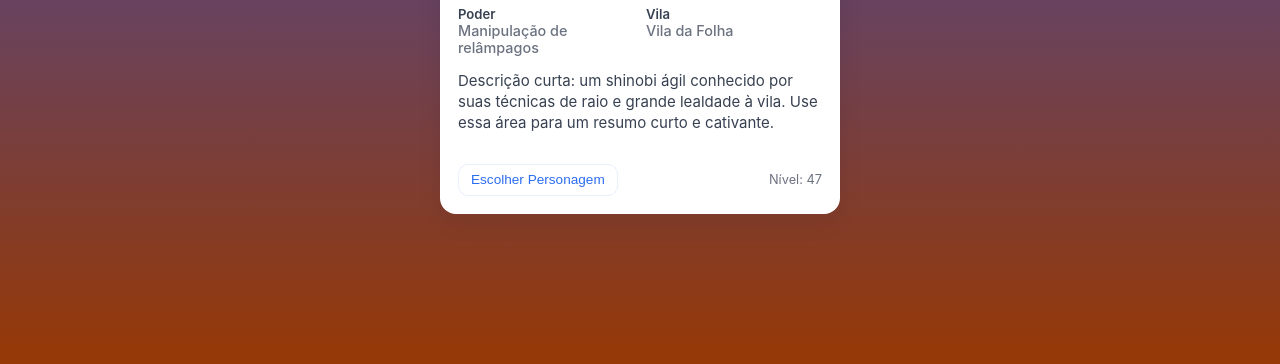
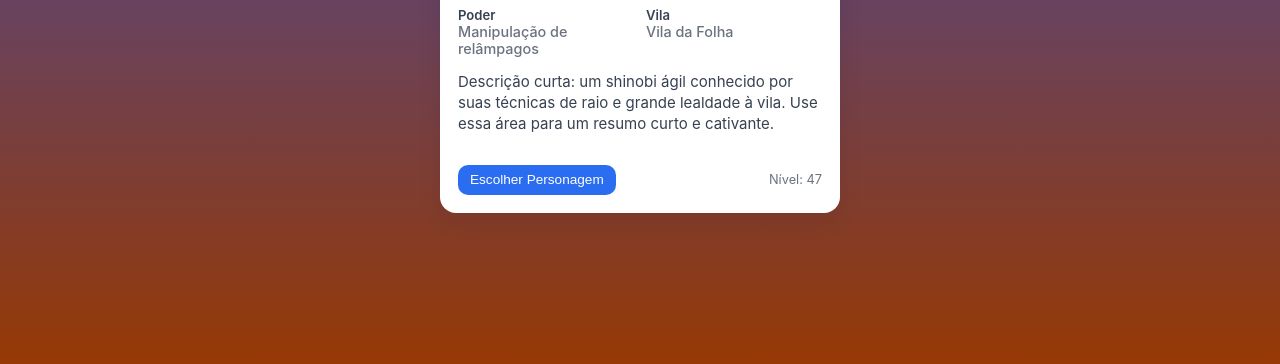
Before and after one commit to lucashnrq07/naruto, a plain HTML site: page index.html in a window 1280 px wide. Shown: the part 474-838 px from the top of the page. Drawn offline with Linux system fonts and the light colour scheme; no server answers.

Commit message:
mudando a cor do botão

```diff
--- a/css/style.css
+++ b/css/style.css
@@ -109,13 +109,18 @@ body {
 }
 
 .accent-btn {
-    font-size: .85rem;
-    background: transparent;
-    border: 1px solid rgba(91, 141, 239, 0.14);
-    color: var(--accent);
+      font-size: .85rem;
+    background: var(--accent);
+    color: #fff;
+    border: none;
     padding: .45rem .75rem;
     border-radius: 10px;
     cursor: pointer;
+    transition: background 0.2s ease;
+}
+
+.accent-btn:hover {
+    background: #1e4ecb;
 }
 
 /* Responsividade */
--- a/js/api-naruto.js
+++ b/js/api-naruto.js
@@ -5,13 +5,9 @@ let personagens;
 fetch('https://naruto-br-api.site/characters')
     .then(response => response.json())
     .then(data => personagens = data);
-console.log("Deu certo!");
-console.log(personagens);
 
 function mostrarPersonagem() {
-    console.log(personagens);
     let id = (Math.floor(Math.random() * personagens.length));
-    console.log(id);
 
     let personagem = personagens[id];
     console.log(personagem)
```
